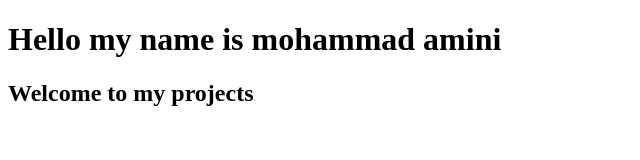
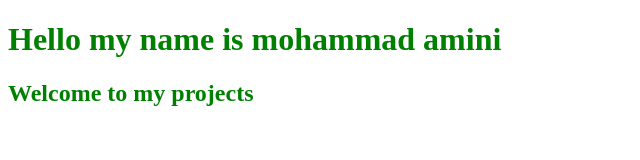
Before and after one commit to mmd-amiinii/Practice, a plain HTML site: page index.html in a window 1280 px wide. Shown: the whole page, without its empty margins (0-640 px from the left). Drawn offline with Linux system fonts and the light colour scheme.

Commit message:
add new css codes

```diff
--- a/style.css
+++ b/style.css
@@ -0,0 +1,3 @@
+h1, h2 {
+    color: green;
+}
```
Also changed, not shown: docs/index.html (+1 -0 lines).
